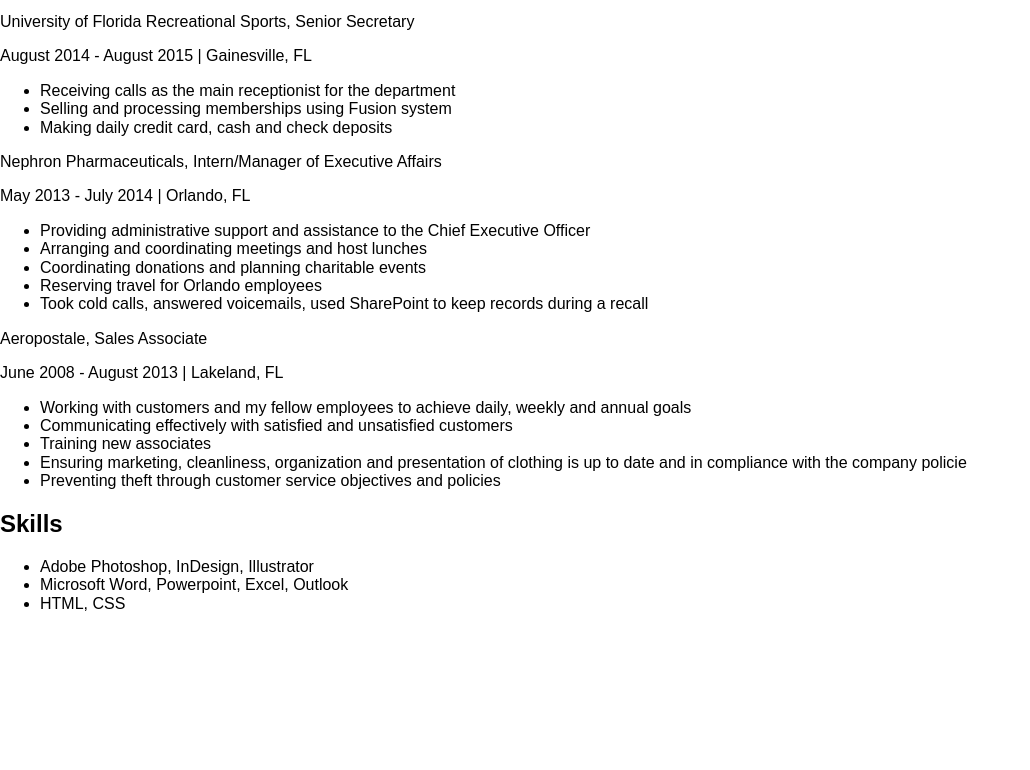
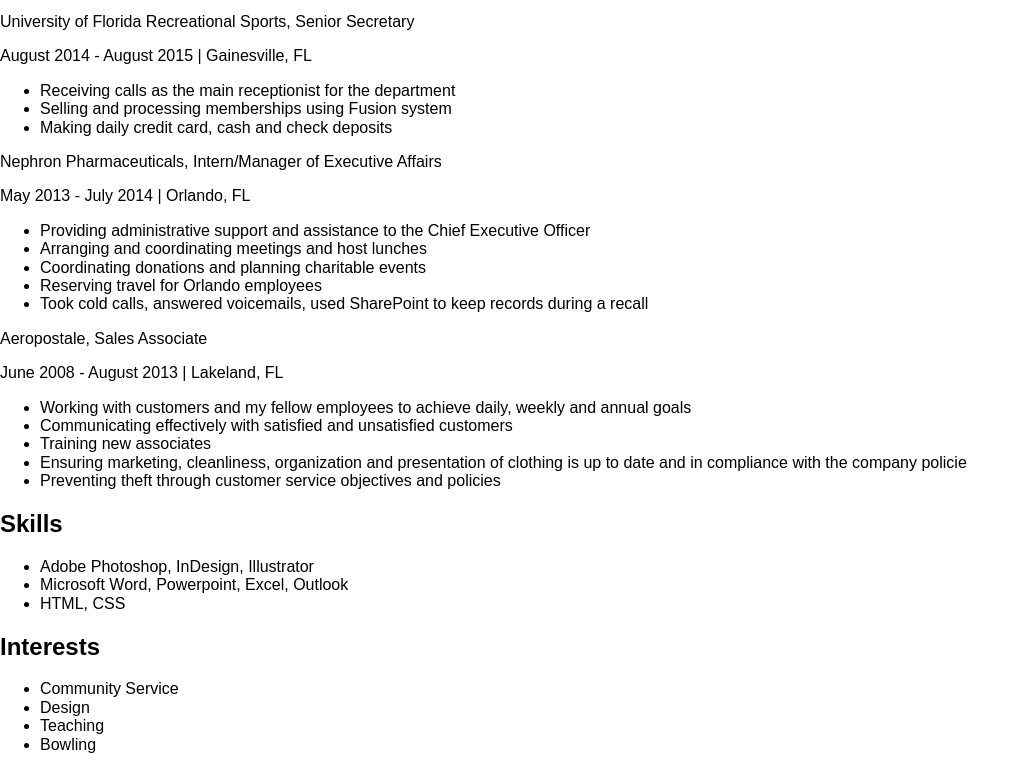
Before and after one commit to jennawsmith/project_resume_smith_jenna, a plain HTML site: page index.html in a window 1280 px wide. Shown: the part 583-1353 px from the top of the page, without its empty margins (0-1030 px from the left). Before the commit the page ends 1212 px from the top, so only its background shows below. Drawn offline with Linux system fonts and the light colour scheme.

Commit message:
add interests section

```diff
--- a/index.html
+++ b/index.html
@@ -94,6 +94,19 @@
             </ul>
         </section>
 
+        <section class="sections">
+            <h2>Interests</h2>
+
+            <ul>
+                <li>Community Service</li>
+                <li>Design</li>
+                <li>Teaching</li>
+                <li>Bowling</li>
+            </ul>
+        </section>
+
+
+
 
 
     <script src="js/main.js"></script>
```
